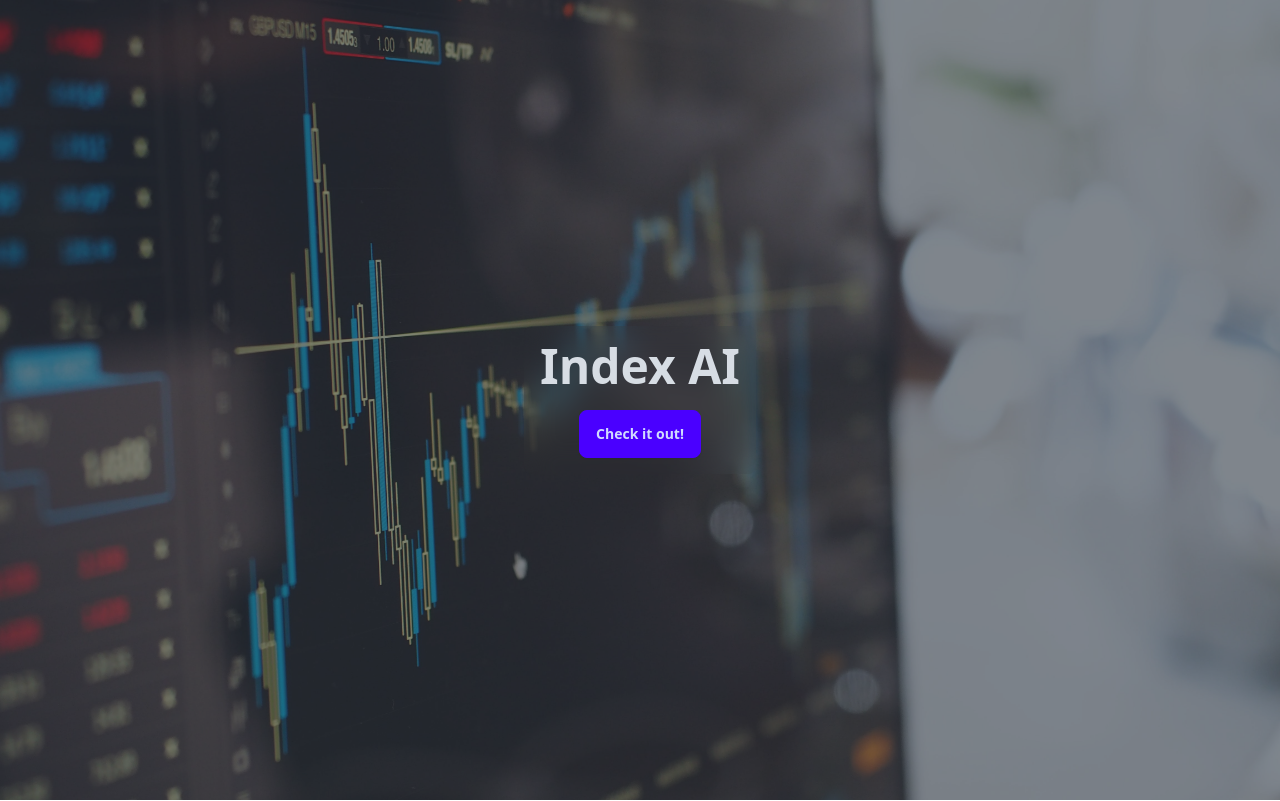
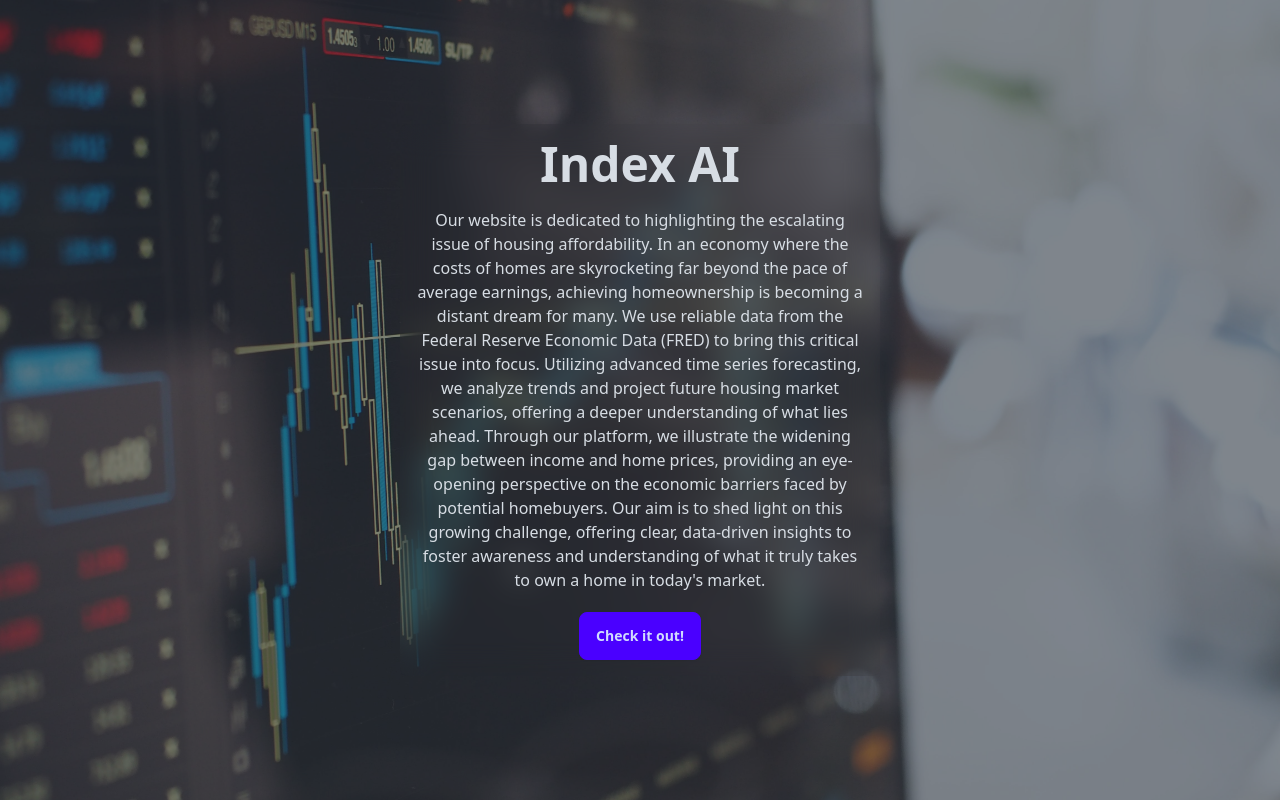
Before and after one commit to dbekinalkar/house-index-ai, a React (Vite) app: page / in a window 1280 px wide. Shown: the top 801 px of the page. Built offline with nearby package versions, Linux system fonts and the light colour scheme.

Commit message:
Last fixes before merge

```diff
--- a/src/components/Hero.jsx
+++ b/src/components/Hero.jsx
@@ -12,7 +12,22 @@ const Hero = ({ scrollToMain }) => {
       <div className="hero-content text-center text-neutral-content backdrop-blur-lg rounded-lg">
         <div className="max-w-md">
           <h1 className="mb-5 text-5xl font-bold">Index AI</h1>
-          <p className="mb-5"></p>
+          <p className="mb-5">
+            Our website is dedicated to highlighting the escalating issue of
+            housing affordability. In an economy where the costs of homes are
+            skyrocketing far beyond the pace of average earnings, achieving
+            homeownership is becoming a distant dream for many. We use reliable
+            data from the Federal Reserve Economic Data (FRED) to bring this
+            critical issue into focus. Utilizing advanced time series
+            forecasting, we analyze trends and project future housing market
+            scenarios, offering a deeper understanding of what lies ahead.
+            Through our platform, we illustrate the widening gap between income
+            and home prices, providing an eye-opening perspective on the
+            economic barriers faced by potential homebuyers. Our aim is to shed
+            light on this growing challenge, offering clear, data-driven
+            insights to foster awareness and understanding of what it truly
+            takes to own a home in today's market.
+          </p>
           <button className="btn btn-primary" onClick={scrollToMain}>
             Check it out!
           </button>
--- a/src/components/Map.jsx
+++ b/src/components/Map.jsx
@@ -27,7 +27,7 @@ const Map = ({ year }) => {
         className="h-96 "
         year={year}
         setTooltipContent={setState}
-        price={state.id}
+        getPrice={getPrice}
       />
       <Tooltip id="my-tooltip">{getData(state, year)}</Tooltip>
     </div>
--- a/src/components/MapView.jsx
+++ b/src/components/MapView.jsx
@@ -21,10 +21,10 @@ const offsets = {
 };
 
 const redColorScale = scaleLinear()
-  .domain([1, 78]) // Range of your values
+  .domain([31400, 229000]) // Range of your values
   .range(["#ffcccc", "#ff0000"]); // Light red to dark red
 
-const MapView = ({ setTooltipContent, fillColor, year, price }) => {
+const MapView = ({ setTooltipContent, fillColor, year, getPrice }) => {
   return (
     <ComposableMap projection="geoAlbersUsa">
       <Geographies geography={geoUrl}>
@@ -48,7 +48,7 @@ const MapView = ({ setTooltipContent, fillColor, year, price }) => {
                   key={geo.rsmKey}
                   stroke="#000"
                   geography={geo}
-                  fill={redColorScale(geo.id)}
+                  fill={redColorScale(getPrice(geo.id) + (year - 2020) * 10000)}
                 />
                 <State
                   key={geo.rsmKey}
--- a/src/components/data/BasePrices.js
+++ b/src/components/data/BasePrices.js
@@ -48,7 +48,7 @@ const basePrices = [
   { id: "WA", val: "53", price: 59900 },
   { id: "WV", val: "54", price: 38500 },
   { id: "WI", val: "55", price: 48600 },
-  { id: "WY", val: "56", prcie: 59800 },
+  { id: "WY", val: "56", price: 59800 },
 ];
 
 export default basePrices;
```
